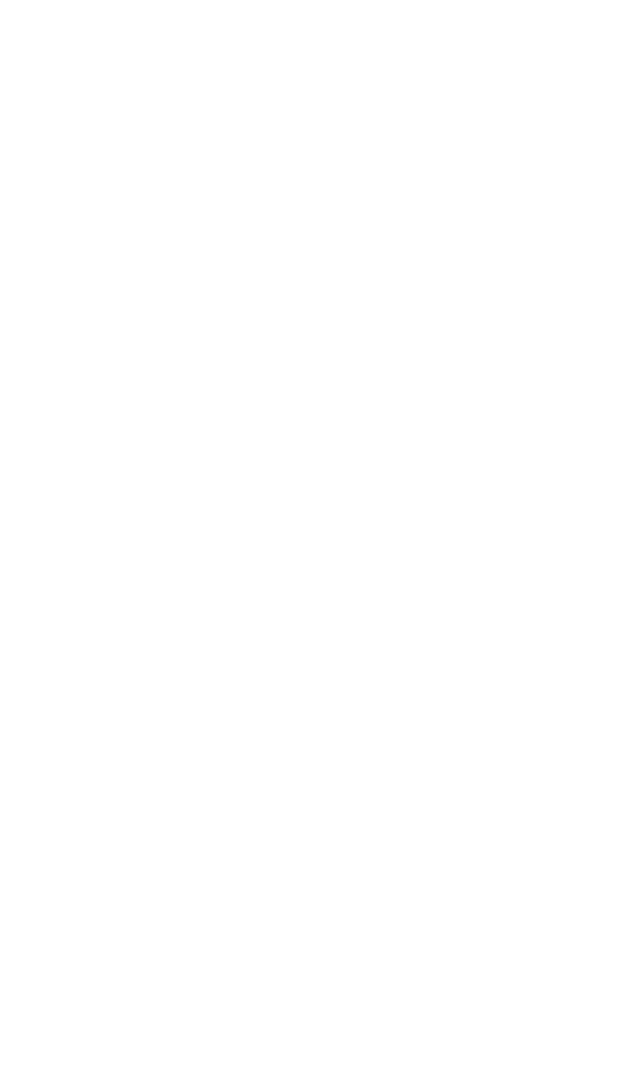
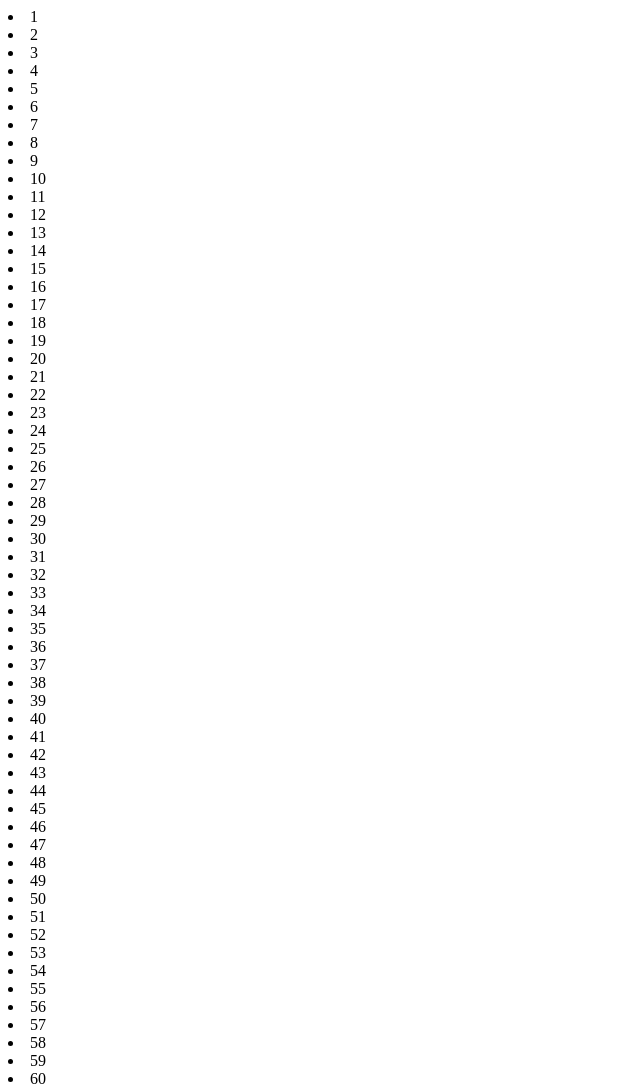
Before and after one commit to edoardorizzo/js-fizzbuzz, a plain HTML site: page index.html in a window 1280 px wide. Shown: the top 1084 px of the page, without its empty margins (0-640 px from the left). Before the commit the page ends 800 px from the top, so only its background shows below. Drawn offline with Linux system fonts and the light colour scheme.

Commit message:
add container and list number

```diff
--- a/assets/main.js
+++ b/assets/main.js
@@ -13,23 +13,15 @@ for (let i = 1; i <= 100; i++){
     } if (i % 3 == 0 && i % 5 == 0){
         console.log(i, "FizzBuzz");
     }
+
+    /*
+    BONUS 1:
+    Crea un container nel DOM , aggiungendo un elemento html con il numero o la     stringa corretta da mostrare.
+    Potete usare vari strumenti per farlo:
+    `append()` oppure
+    `.innerHTML`
+    `.insertAdjacentHTML()`
+    */
+    let contElm = document.querySelector('.cont');
+    contElm.innerHTML += (`<li>${i}</li>`);
 }
-
-
-
-
-
-
-
-
-
-
-
-/*
-Prima di partire a scrivere codice poniamoci qualche domanda:
-Come faccio a sapere se un numero è divisibile per un altro?
-Abbiamo usato un operatore  nei giorni scorsi che possiamo riusare in questi esercizio?
-Consigli del giorno:
-1. Scriviamo sempre prima dei commenti in italiano o inglese per capire cosa vogliamo fare
-2. Proviamo ad immaginare le operazioni che vogliamo far svolgere al nostro programma così come lo faremmo "a mano"
-3. Facciamo attenzione all'ordine delle condizioni che usiamo */
--- a/index.html
+++ b/index.html
@@ -8,7 +8,7 @@
     <title>Document</title>
 </head>
 <body>
-
+   <div class="cont"></div>
 
 
     <script src="./assets/main.js"></script>
```
